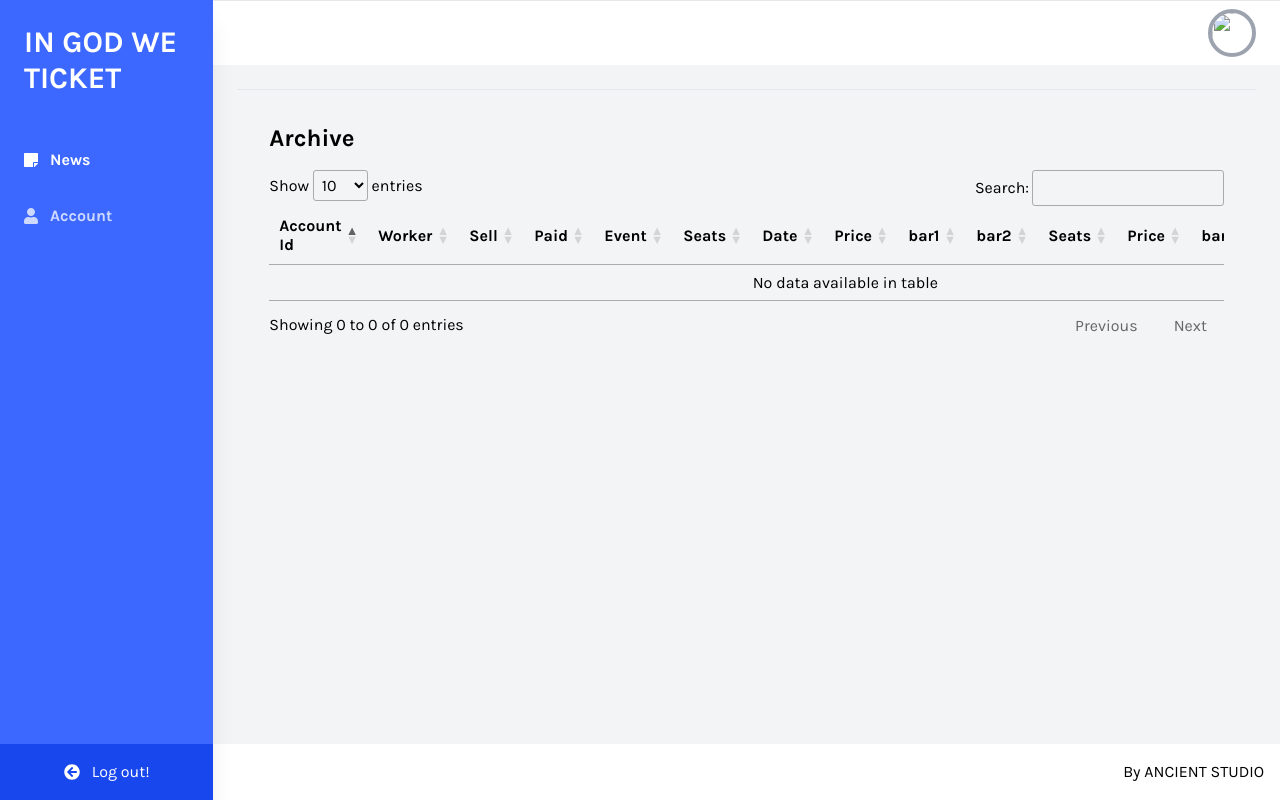
After one commit to wixxxez/web_panel, a Symfony app: template templates/main_work_page/archive.html.twig in a window 1280 px wide. The commit adds this page. Run offline with Twig, Linux system fonts and the light colour scheme; the template is opened without the code that fills it, so the values that code supplies are empty; some libraries are stand-ins or nearby versions.

Commit message:
Archive module

```diff
--- /dev/null
+++ b/templates/main_work_page/archive.html.twig
@@ -0,0 +1,147 @@
+ {% extends "main_work_page/navigation_panel.html.twig" %}
+ {% block title %}Web panel{% endblock %}
+
+{% block head %} {{parent()}} {% endblock %}
+
+    {% block aside %}
+    <body class="bg-gray-100 font-family-karla flex">
+        {{ parent() }}
+    <div class="w-full h-screen overflow-x-hidden border-t flex flex-col">
+    {% endblock %}
+
+        {% block header %}
+            {{ parent() }}
+             <main class="w-full flex-grow p-6">
+
+            {% for flash_type, messages in app.flashes %}
+                                    {% for message in messages %}
+
+                                        {% if flash_type =='error' %}
+                                            <div class="flex items-center p-4 mb-4 text-sm text-red-800 rounded-lg bg-red-50 dark:bg-gray-800 dark:text-red-400" role="alert">
+                                                    <svg class="flex-shrink-0 inline w-4 h-4 me-3" aria-hidden="true" xmlns="http://www.w3.org/2000/svg" fill="currentColor" viewBox="0 0 20 20">
+                                                        <path d="M10 .5a9.5 9.5 0 1 0 9.5 9.5A9.51 9.51 0 0 0 10 .5ZM9.5 4a1.5 1.5 0 1 1 0 3 1.5 1.5 0 0 1 0-3ZM12 15H8a1 1 0 0 1 0-2h1v-3H8a1 1 0 0 1 0-2h2a1 1 0 0 1 1 1v4h1a1 1 0 0 1 0 2Z"/>
+                                                    </svg>
+                                                    <span class="sr-only">Info</span>
+                                                    <div>
+                                                        <span class="font-medium">&nbsp;&nbsp;Error.&nbsp;</span> {{ message }}
+                                                    </div>
+                                                    </div>
+                                        {% else %}
+                                          <div class="flex items-center p-4 mb-4 text-sm text-green-800 rounded-lg bg-green-50 dark:bg-gray-800 dark:text-green-400" role="alert">
+                                        <svg class="flex-shrink-0 inline w-4 h-4 me-3" aria-hidden="true" xmlns="http://www.w3.org/2000/svg" fill="currentColor" viewBox="0 0 20 20">
+                                            <path d="M10 .5a9.5 9.5 0 1 0 9.5 9.5A9.51 9.51 0 0 0 10 .5ZM9.5 4a1.5 1.5 0 1 1 0 3 1.5 1.5 0 0 1 0-3ZM12 15H8a1 1 0 0 1 0-2h1v-3H8a1 1 0 0 1 0-2h2a1 1 0 0 1 1 1v4h1a1 1 0 0 1 0 2Z"/>
+                                        </svg>
+                                        <span class="sr-only">Info</span>
+                                        <div>
+                                            <span class="font-medium">Success!</span> {{ message }}
+                                        </div>
+                                        </div>
+                                        {% endif %}
+                                    {% endfor %}
+                                {% endfor %}
+        <div class="w-full overflow-x-hidden border-t flex flex-col">
+                {% if 'ROLE_ADMIN' in app.user.roles  %}
+            <button class="w-1/2 bg-white cta-btn font-semibold py-2 mt-5 rounded-br-lg rounded-bl-lg rounded-tr-lg shadow-lg hover:shadow-xl hover:bg-gray-300 flex items-center justify-center">
+                <a href="{{ path('app_archive_delete') }}"><i class="fas fa-minus mr-3"></i> Delete accounts older than one month </a>
+            </button>
+            {% endif %}
+
+                <div class="container mx-auto px-4 sm:px-6 lg:px-8 py-8 bg-dark">
+    <h2 class="text-2xl font-bold mb-4">Archive</h2>
+    <table id="example" class="table-auto w-full bg-dark">
+        <thead>
+            <tr>
+                <th class="px-4 py-2" data-priority="1">Account Id</th>
+                <th class="px-4 py-2" data-priority="2">Worker</th>
+                <th class="px-4 py-2" data-priority="3">Sell</th>
+                <th class="px-4 py-2" data-priority="4">Paid</th>
+                <th class="px-4 py-2" data-priority="5">Event</th>
+                <th class="px-4 py-2" data-priority="6">Seats</th>
+                <th class="px-4 py-2" data-priority="7">Date</th>
+                <th class="px-4 py-2" data-priority="8">Price</th>
+                <th class="px-4 py-2" data-priority="9">bar1</th>
+                <th class="px-4 py-2" data-priority="10">bar2</th>
+                <th class="px-4 py-2" data-priority="11">Seats</th>
+                <th class="px-4 py-2" data-priority="12">Price</th>
+                <th class="px-4 py-2" data-priority="13">bar3</th>
+                <th class="px-4 py-2" data-priority="14">bar4</th>
+                <th class="px-4 py-2" data-priority="15" >Status</th>
+            </tr>
+        </thead>
+        <tbody>
+            {% for account in accounts %}
+                                            <tr class="hover:bg-grey-lighter">
+                                                <td class="border px-4 py-2"> {{ account.id }}</td>
+                                                <td class="border px-4 py-2 hover:underline"> <a href = "{{ path('app_profile', {'id': account.workerID } ) }}"> {{ account.workerID }} </a> </td>
+                                                <td class="border px-4 py-2"> {{ account.sell }} </td>
+                                                <td class="border px-4 py-2"> {{ account.paid }} </td>
+                                                <td class="border px-4 py-2"> {{ account.event }} </td>
+                                                <td class="border px-4 py-2"> {{ account.seats }} </td>
+
+                                                <td class="border px-4 py-2"> {{ account.date }} </td>
+                                                <td class="border px-4 py-2"> {{ account.price }} </td>
+                                                <td class="border px-4 py-2"> {{ account.barcode1 }} </td>
+                                                <td class="border px-4 py-2"> {{ account.barcode2 }} </td>
+                                                <td class="border px-4 py-2"> {{ account.seats2 }} </td>
+                                                <td class="border px-4 py-2"> {{ account.price2 }} </td>
+                                                <td class="border px-4 py-2"> {{ account.barcode3 }} </td>
+                                                <td class="border px-4 py-2"> {{ account.barcode4 }} </td>
+                                                {% if account.adminEvent == "Await" %}
+                                                <td class="border px-4 py-2">
+                                                    <button class="bg-gray-500 hover:bg-gray-700 text-white font-bold py-2 px-4 rounded-full">
+                                                        <a href="{{ path('app_check_account_by_admin',{'id': account.id }) }}">  {{ account.adminEvent }} </a>
+                                                    </button>
+                                                </td>
+                                                {% else %}
+                                                    {% if account.adminEvent == "Sold" %}
+                                                    <td class="border px-4 py-2">
+                                                        <button class="bg-green-700 hover:bg-green-900 text-white font-bold py-2 px-4 rounded-full">
+                                                            <a href="{{ path('app_check_account_by_admin',{'id': account.id }) }}">  {{ account.adminEvent }} </a>
+                                                        </button>
+                                                    </td>
+                                                    {% else %}
+                                                    <td class="border px-4 py-2">
+                                                        <button class="bg-green-500 hover:bg-green-700 text-white font-bold py-2 px-4 rounded-full">
+                                                            <a href="{{ path('app_check_account_by_admin',{'id': account.id }) }}">  {{ account.adminEvent }} </a>
+                                                        </button>
+                                                    </td>
+                                                {% endif %}
+                                             {% endif %}
+                                            </tr>
+            {% endfor %}
+
+
+
+
+        </tbody>
+    </table>
+</div>
+<link rel="stylesheet" href="https://cdn.datatables.net/1.10.25/css/jquery.dataTables.min.css">
+<script src="https://code.jquery.com/jquery-3.5.1.min.js"></script>
+<script src="https://cdn.datatables.net/1.10.25/js/jquery.dataTables.min.js"></script>
+
+<script>
+    $(document).ready(function() {
+        $('#example').DataTable({
+            scrollX: true
+            // Add any customization options here
+        });
+    });
+</script>
+               </main>
+
+            <footer class="w-full bg-white text-right p-4">
+                By ANCIENT STUDIO
+            </footer>
+        </div>
+
+    </div>
+    <!-- AlpineJS -->
+    <script src="https://cdn.jsdelivr.net/gh/alpinejs/alpine@v2.x.x/dist/alpine.min.js" defer></script>
+    <!-- Font Awesome -->
+    <script src="https://cdnjs.cloudflare.com/ajax/libs/font-awesome/5.13.0/js/all.min.js" integrity="sha256-KzZiKy0DWYsnwMF+X1DvQngQ2/FxF7MF3Ff72XcpuPs=" crossorigin="anonymous"></script>
+
+
+</body>
+</html>
+        {% endblock %}
--- a/templates/main_work_page/navigation_panel.html.twig
+++ b/templates/main_work_page/navigation_panel.html.twig
@@ -50,6 +50,10 @@
             <a href="{{ path('app_statistics') }}" class="{% if active_page == 'Stat' %}active-nav-link{% endif %} flex items-center text-white opacity-75 hover:opacity-100 py-4 pl-6 nav-item">
                 <i class="fas fa-table mr-3"></i>
                 Statistics
+            </a>
+             <a href="{{ path('app_archive') }}" class="{% if active_page == 'Archive' %}active-nav-link{% endif %} flex items-center text-white opacity-75 hover:opacity-100 py-4 pl-6 nav-item">
+                <i class="fas fa-archive mr-3"></i>
+                Archive
             </a>
             {% endif %}
         </nav>
```
Also changed, not shown: src/Controller/ArchiveController.php (added, +36 -0 lines), src/Repository/AccountRepository.php (+39 -0 lines).
